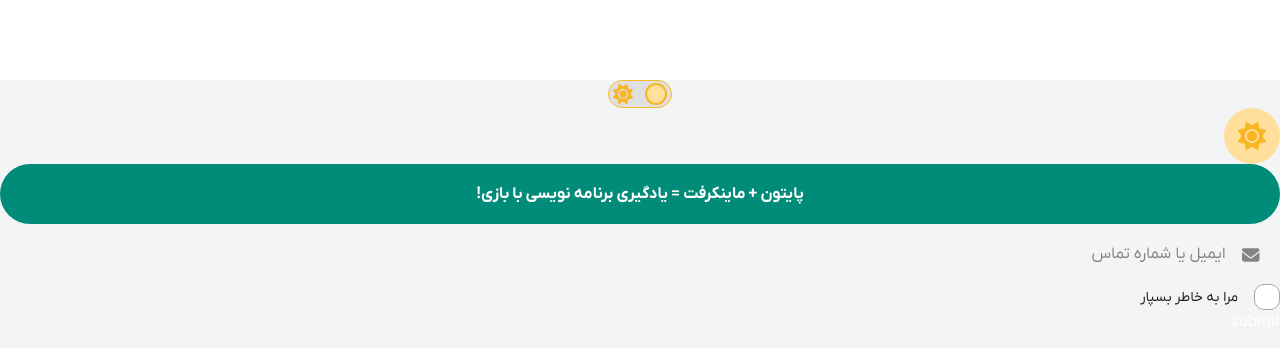
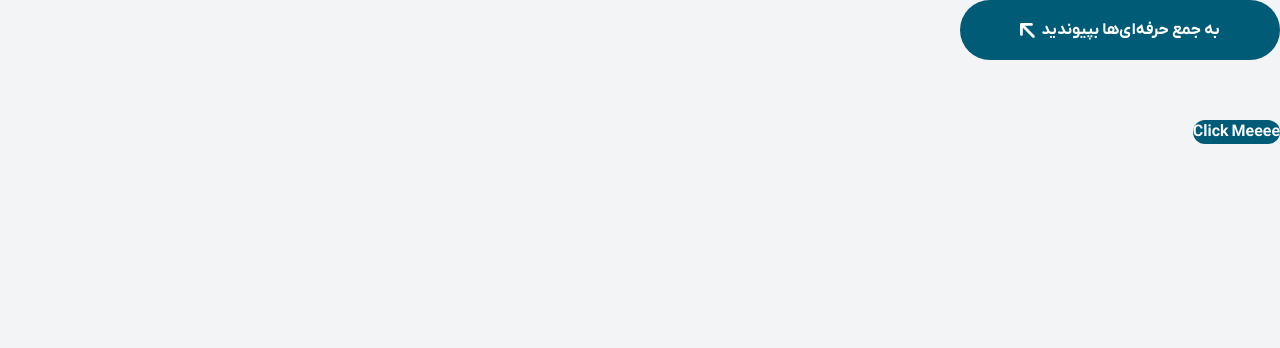
Before and after one commit to mahdiimnzr/Logic_Flow, a React (Vite) app: page / in a window 1280 px wide. Shown: the top 348 px of the page. Built offline with nearby package versions, Linux system fonts and the light colour scheme.

Commit message:
feature/landing: Adding Otp Input to project

```diff
--- a/src/components/atoms/Button/Button.jsx
+++ b/src/components/atoms/Button/Button.jsx
@@ -1,9 +1,16 @@
 const Button = ({ children, className, onClick, color }) => {
   const buttonColor = {
-    authBtn: "bg-green-primary text-default-light font-bold rounded-[100px]",
+    authBtn:
+      "bg-green-primary text-default-light font-bold rounded-[100px] font-bold cursor-pointer",
+    primaryBtn:
+      "bg-green-dark text-default-light rounded-[50px] font-bold cursor-pointer",
   };
   return (
-    <button onClick={onClick} className={`${buttonColor[color]} ${className}`}>
+    <button
+      type="submit"
+      onClick={onClick}
+      className={`${buttonColor[color]} ${className}`}
+    >
       {children}
     </button>
   );
--- a/src/components/molecules/Inputs/FormInput.jsx
+++ b/src/components/molecules/Inputs/FormInput.jsx
@@ -2,7 +2,14 @@
 import EyeIcon from "../../../core/icons/EyeIcon";
 import { useRef } from "react";
 
-const FormInput = ({ placeholder, name, error, icon, type = "text" }) => {
+const FormInput = ({
+  placeholder,
+  name,
+  error,
+  icon,
+  type = "text",
+  className,
+}) => {
   const inputRef = useRef(null);
   const handleHideFieldValue = () => {
     if (inputRef.current.type === "password") {
@@ -14,7 +21,7 @@
   return (
     <div className={`flex flex-col gap-2`}>
       <div
-        className={`bg-background-default rounded-[100px] w-full h-15 px-5 flex items-center gap-4 box-border ${error && `border border-red-error`}`}
+        className={`bg-background-default rounded-[100px] w-full h-15 px-5 flex items-center gap-4 box-border ${error && `border border-red-error`} ${className}`}
       >
         {icon && icon}
         <Field
--- /dev/null
+++ b/src/components/molecules/Inputs/OtpInput.jsx
@@ -0,0 +1,58 @@
+import { useRef } from "react";
+
+const OtpInput = ({ otp, setOtp, error }) => {
+  const otpBoxReference = useRef([]);
+
+  const handleChange = (value, index) => {
+    if (value >= "0" && value <= "9") {
+      let newArr = [...otp];
+      newArr[index] = value;
+      setOtp(newArr);
+      if (index < otp.length - 1) {
+        otpBoxReference.current[index + 1].focus();
+      }
+    } else if (value === "") {
+      let newArr = [...otp];
+      newArr[index] = "";
+      setOtp(newArr);
+    }
+  };
+
+  const handleKeyDown = (e, index) => {
+    if (e.key === "Backspace") {
+      if (!otp[index] && index > 0) {
+        let newArr = [...otp];
+        newArr[index - 1] = "";
+        setOtp(newArr);
+        otpBoxReference.current[index - 1].focus();
+      } else if (otp[index]) {
+        let newArr = [...otp];
+        newArr[index] = "";
+        setOtp(newArr);
+      }
+    }
+  };
+
+  return otp.map((value, index) => (
+    <input
+      key={index}
+      value={value}
+      className={`rounded-[15px] bg-background-default size-15 text-[20px] text-default-black text-center box-content outline-none content-center transition-all focus:scale-115 ${
+        value ? "border-2 border-[#008C78]" : ""
+      } ${error && !value ? `border-2 border-red-error` : ``}`}
+      type="text"
+      name="confirmCode"
+      maxLength={1}
+      inputMode="numeric"
+      onChange={(e) => {
+        handleChange(e.target.value, index);
+      }}
+      onKeyDown={(e) => {
+        handleKeyDown(e, index);
+      }}
+      ref={(reference) => (otpBoxReference.current[index] = reference)}
+    />
+  ));
+};
+
+export default OtpInput;
--- a/src/components/molecules/theme/ThemeSlide.jsx
+++ b/src/components/molecules/theme/ThemeSlide.jsx
@@ -7,11 +7,11 @@
       onClick={() => setTheme(!theme)}
       className={`rounded-[50px] mx-auto mt-20 border relative ${!theme ? `bg-[#E0E0E0] border-[#F8BC24]` : `bg-moon-background border-[#37474F]`} flex items-center justify-between w-16 h-7 px-1 cursor-pointer`}
     >
-      <MoonIcon className={!theme && `opacity-0 invisible`} />
+      <MoonIcon className={!theme ? `opacity-0 invisible` : null} />
       <div
         className={`size-5.5 border-2 rounded-full absolute transition-all ${!theme ? `right-1 bg-sun-background border-[#F8B524]` : `right-9 bg-[#37474F] border-[#263238]`}`}
       ></div>
-      <SunIcon className={theme && `opacity-0 invisible`} />
+      <SunIcon className={theme ? `opacity-0 invisible` : null} />
     </div>
   );
 };
--- /dev/null
+++ b/src/core/icons/ArrowIcon.jsx
@@ -0,0 +1,24 @@
+const ArrowIcon = ({
+  width = "15",
+  height = "15",
+  color = "#ffffff",
+  className,
+}) => {
+  return (
+    <svg
+      width={width}
+      height={height}
+      viewBox="0 0 15 15"
+      fill="none"
+      xmlns="http://www.w3.org/2000/svg"
+      className={className}
+    >
+      <path
+        d="M1.41752 0.00626884C0.635223 0.00626847 -4.5552e-06 0.641496 -4.52359e-06 1.4238L-5.55619e-06 11.4372C-5.21901e-06 12.2195 0.635222 12.8548 1.41752 12.8548C2.19982 12.8548 2.83505 12.2195 2.83505 11.4372L2.83192 4.83775L12.4323 14.4381C12.9862 14.992 13.8811 14.992 14.435 14.4381C14.9889 13.8843 14.9889 12.9893 14.435 12.4354L4.83774 2.83819L11.431 2.83506C12.2133 2.83506 12.8485 2.19984 12.8485 1.41754C12.8485 0.635238 12.2133 1.11852e-05 11.431 1.08796e-05L1.41752 1.069e-05L1.41752 0.00626884Z"
+        fill={color}
+      />
+    </svg>
+  );
+};
+
+export default ArrowIcon;
--- a/src/pages/Landing.jsx
+++ b/src/pages/Landing.jsx
@@ -1,61 +1,56 @@
-import { Formik, Form } from "formik";
+import { Formik, Form, ErrorMessage } from "formik";
 import Button from "../components/atoms/Button/Button";
-import FormInput from "../components/molecules/Inputs/FormInput";
 import * as Yup from "yup";
-import EmailIcon from "../core/icons/EmailIcon";
-import CheckBox from "../components/molecules/Inputs/CheckBox";
-import { useContext, useState } from "react";
-import ThemeSlide from "../components/molecules/theme/themeSlide";
-import ThemeContext from "../app/context/themeContext";
-import ThemeButton from "../components/molecules/theme/ThemeButton";
+import ArrowIcon from "../core/icons/ArrowIcon";
+import OtpInput from "../components/molecules/Inputs/OtpInput";
+import { useState } from "react";
 
 const validationSchema = Yup.object({
-  text: Yup.string().required("Please Fill The Box!"),
+  verifyCode: Yup.string()
+    .length(6, "پرکردن فیلد ها الزامی است !")
+    .required("پرکردن فیلد ها الزامی است !"),
 });
 
 const Landing = () => {
-  const [checked, setChecked] = useState(false);
-  const { theme, setTheme } = useContext(ThemeContext);
+  const [otp, setOtp] = useState(new Array(6).fill(""));
   return (
-    <div className={``}>
-      <ThemeSlide theme={theme} setTheme={setTheme} />
-      <ThemeButton theme={theme} setTheme={setTheme} />
-      <Button color={"authBtn"} className={`w-full h-15 font-bold`}>
-        پایتون + ماینکرفت = یادگیری برنامه‌ نویسی با بازی!
+    <div>
+      <Button
+        color={"primaryBtn"}
+        className={`w-80 h-15 flex gap-1.5 justify-center items-center`}
+      >
+        <p>به جمع حرفه‌ای‌ها بپیوندید</p>
+        <ArrowIcon />
       </Button>
       <Formik
+        initialValues={{ verifyCode: "" }}
         validationSchema={validationSchema}
-        initialValues={{
-          text: "",
-          c1: "",
+        onSubmit={(values) => {
+          console.log(values);
         }}
-        onSubmit={(values) => console.log(values)}
       >
-        {({ errors }) => (
-          <Form>
-            <FormInput
-              icon={<EmailIcon />}
-              error={errors.text}
-              name={"text"}
-              type={"text"}
-              placeholder={"ایمیل یا شماره تماس"}
-            />
-            <CheckBox
-              id={"checkbox"}
-              name={"myCheckBox"}
-              checked={checked}
-              setChecked={() => {
-                setChecked(!checked);
-                console.log(checked);
-              }}
-              label={"مرا به خاطر بسپار"}
-            />
-            <button type="submit" className="text-default-light">
-              submit
-            </button>
-          </Form>
-        )}
-      </Formik>{" "}
+        {({ errors, setFieldValue, values }) => {
+          const otpValue = otp.join("");
+          if (values.verifyCode !== otpValue) {
+            setFieldValue("verifyCode", otpValue);
+          }
+          return (
+            <Form>
+              <div dir="ltr" className={`flex gap-10`}>
+                <OtpInput otp={otp} setOtp={setOtp} error={errors.verifyCode} />
+              </div>
+              <ErrorMessage
+                name="verifyCode"
+                component={"span"}
+                className="text-red-error text-[14px] font-normal"
+              />
+              <Button color={"primaryBtn"} type="submit">
+                Click Meeee
+              </Button>
+            </Form>
+          );
+        }}
+      </Formik>
     </div>
   );
 };
```
